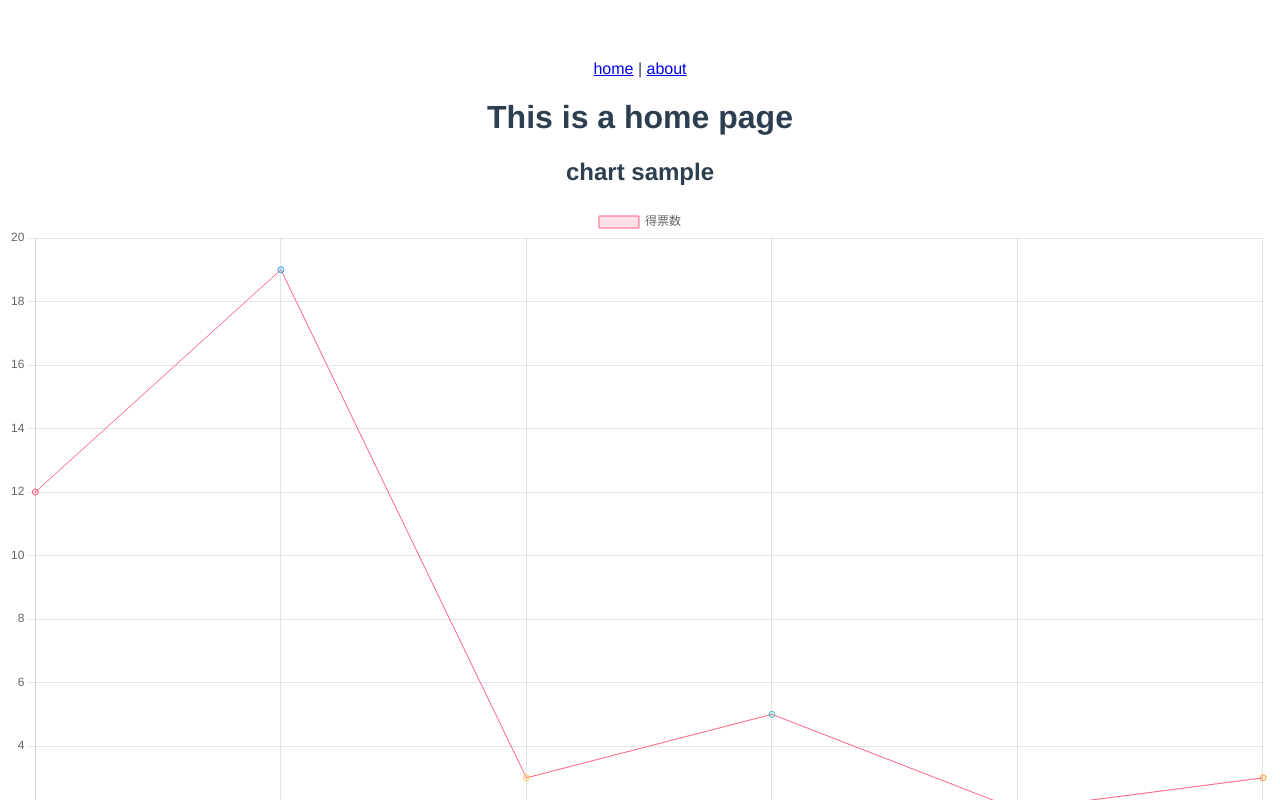
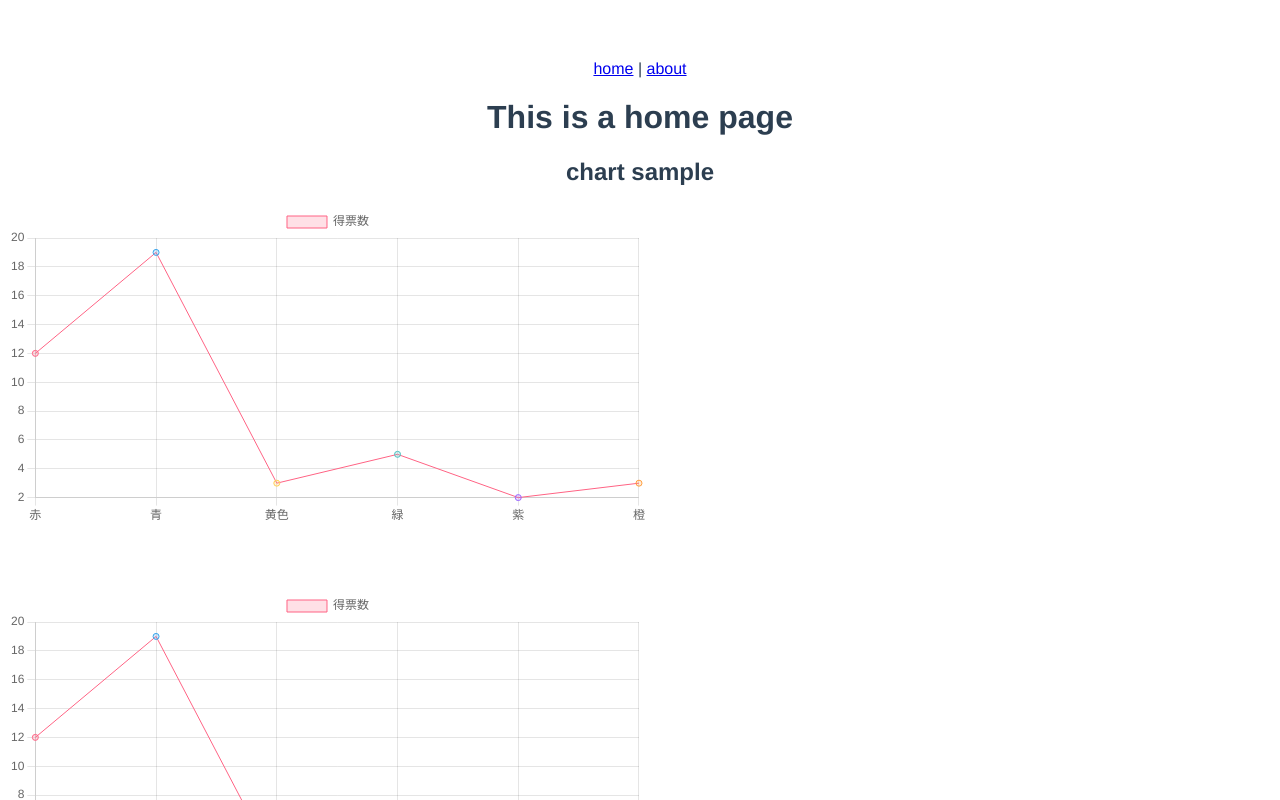
Before and after one commit to TeamUDN/UDN-vol13, a Vue app in the folder src/frontend/: page / in a window 1280 px wide. Shown: the top 800 px of the page. Built offline with nearby package versions, Linux system fonts and the light colour scheme.

Commit message:
add canvasArea

```diff
--- a/src/frontend/src/views/Home.vue
+++ b/src/frontend/src/views/Home.vue
@@ -2,8 +2,10 @@
   <div class="home">
     <h1>This is a home page</h1>
     <h2>chart sample</h2>
-    <Chart></Chart>
-    <Chart></Chart>
+    <div class="canvasArea">
+      <Chart></Chart>
+      <Chart></Chart>
+    </div>
   </div>
 </template>
 
@@ -16,3 +18,12 @@ export default {
   }
 }
 </script>
+
+<style scoped>
+.canvasArea {
+  width: 40rem;
+  display: flex;
+  flex-direction: column;
+  gap: 4rem;
+}
+</style>
```
